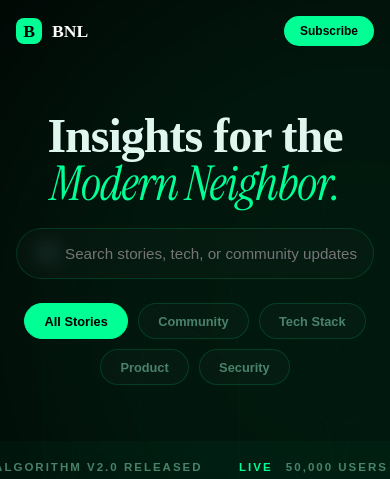
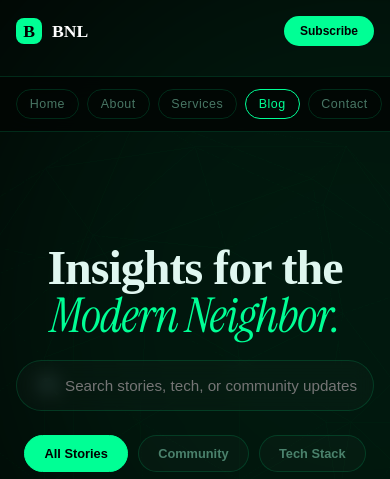
Before and after one commit to KIRANKRISH-TECH/BNL-APP-FRNT-END, a plain HTML site: page blog.html in a window 390 px wide. Shown: the top 479 px of the page. Drawn offline with nearby package versions, Linux system fonts and the light colour scheme; a web font is replaced by a local one.

Commit message:
Add mobile quick links bar across all pages

```diff
--- a/blog.html
+++ b/blog.html
@@ -51,6 +51,7 @@
     .n-links { display: flex; gap: 2.2rem; list-style: none; }
     .n-links a { font-size: .85rem; color: var(--muted); text-decoration: none; }
     .n-links a.active { color: var(--accent); }
+    .mobile-quick-links { display: none; }
 
     /* --- BLOG HERO & SEARCH --- */
     #blog-hero { position: relative; z-index: 10; padding: 10rem 1.5rem 2rem; text-align: center; }
@@ -122,6 +123,20 @@
       .n-links { display: none; }
     }
 
+    @media (max-width: 900px) {
+      .mobile-quick-links {
+        display: flex; gap: 0.5rem; overflow-x: auto; white-space: nowrap;
+        padding: 0.75rem 1rem; margin-top: 76px; position: relative; z-index: 190;
+        border-top: 1px solid var(--glass-b); border-bottom: 1px solid var(--glass-b);
+        background: rgba(2, 6, 4, 0.88); backdrop-filter: blur(12px);
+      }
+      .mobile-quick-links a {
+        color: var(--muted); text-decoration: none; font-size: 0.78rem; letter-spacing: 0.04em;
+        padding: 0.45rem 0.8rem; border-radius: 999px; border: 1px solid var(--glass-b);
+      }
+      .mobile-quick-links a.active { color: var(--accent); border-color: var(--accent); }
+    }
+
     @media (max-width: 768px) {
       body { cursor: auto; }
       #cur, #cur-ring { display: none; }
@@ -168,6 +183,13 @@
     </ul>
     <button style="background: var(--accent); border:none; padding: 0.6rem 1.5rem; border-radius: 100px; font-weight: 700;">Subscribe</button>
   </nav>
+  <div class="mobile-quick-links">
+    <a href="index.html">Home</a>
+    <a href="about.html">About</a>
+    <a href="service.html">Services</a>
+    <a href="blog.html" class="active">Blog</a>
+    <a href="contact.html">Contact</a>
+  </div>
 
   <header id="blog-hero">
     <h1 class="hero-title">Insights for the <br><span class="alt-italic">Modern Neighbor.</span></h1>
```
Also changed, not shown: about.html (+19 -0 lines), contact.html (+19 -0 lines), index.html (+19 -0 lines), service.html (+19 -0 lines).
